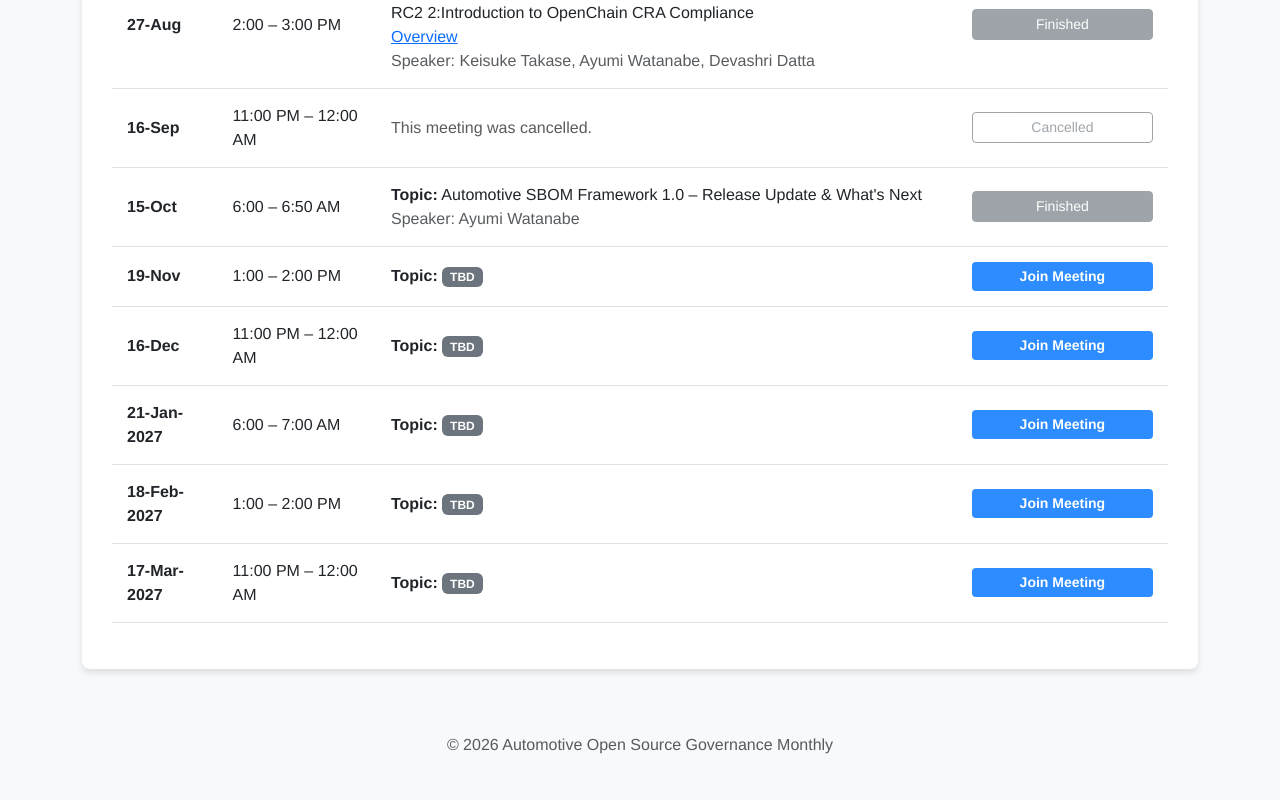
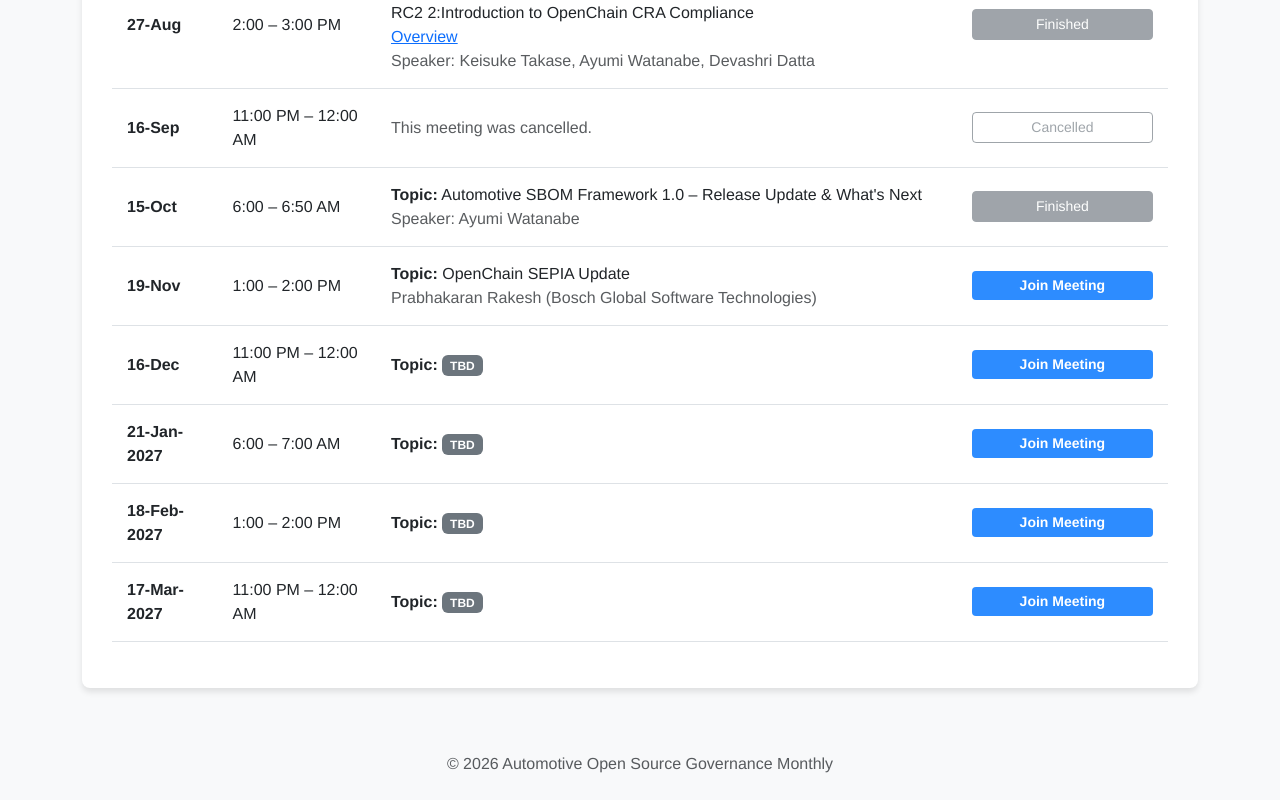
Before and after one commit to OpenChain-Project/Automotive-Open-Source-Governance-Monthly, a plain HTML site: page index.html in a window 1280 px wide. Shown: the part 1788-2588 px from the top of the page. Drawn offline with nearby package versions, Linux system fonts and the light colour scheme.

Commit message:
Update meeting topic in index.html

```diff
--- a/index.html
+++ b/index.html
@@ -194,7 +194,8 @@
                                     <td class="fw-bold">19-Nov</td>
                                     <td>1:00 – 2:00 PM</td>
                                     <td>
-                                        <strong>Topic:</strong> <span class="badge badge-tbd">TBD</span>
+                                           <strong>Topic:</strong> OpenChain SEPIA Update<br>
+                                        <span class="text-muted">Prabhakaran Rakesh (Bosch Global Software Technologies)</span>
                                     </td>
                                     <td><a href="https://zoom-lfx.platform.linuxfoundation.org/meeting/96594424950?password=0b31859f-1d43-46eb-ae80-1c306c0af00b" class="btn btn-sm btn-zoom w-100" target="_blank">Join Meeting</a></td>
                                 </tr>
```
